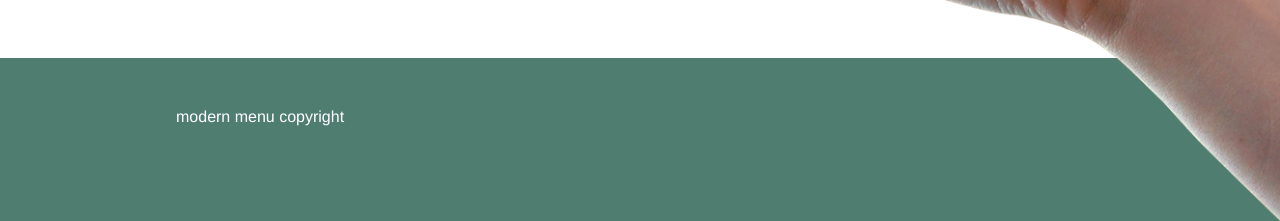
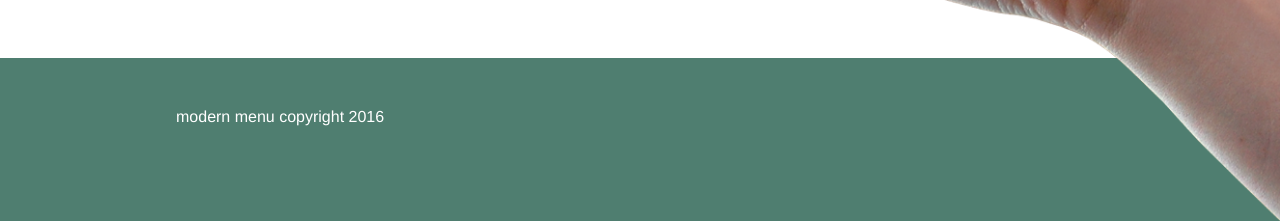
Before and after one commit to modernmenu/modernmenu, a Jekyll site: the page built from index.html, in a window 1280 px wide and 900 px high, scrolled down 2288 px. Shown: the part 679-900 px from the top of the window. Built offline with Jekyll 4.4.1, drawn with Linux system fonts in a browser that asks for light colours.

Commit message:
Fixes dynamic copyright to properly output date.

```diff
--- a/index.html
+++ b/index.html
@@ -114,6 +114,6 @@ title: Modern Menu
 	</section>
 	<section class="footer-wrapper page-wrapper">
 		<footer class="page-wrapped">
-			<div class="copyright">modern menu copyright {{ page.date | date: "%Y" }}</div>
+			<div class="copyright">modern menu copyright {{ site.time | date: '%Y' }}</div>
 		</footer>
 	</section>
```
